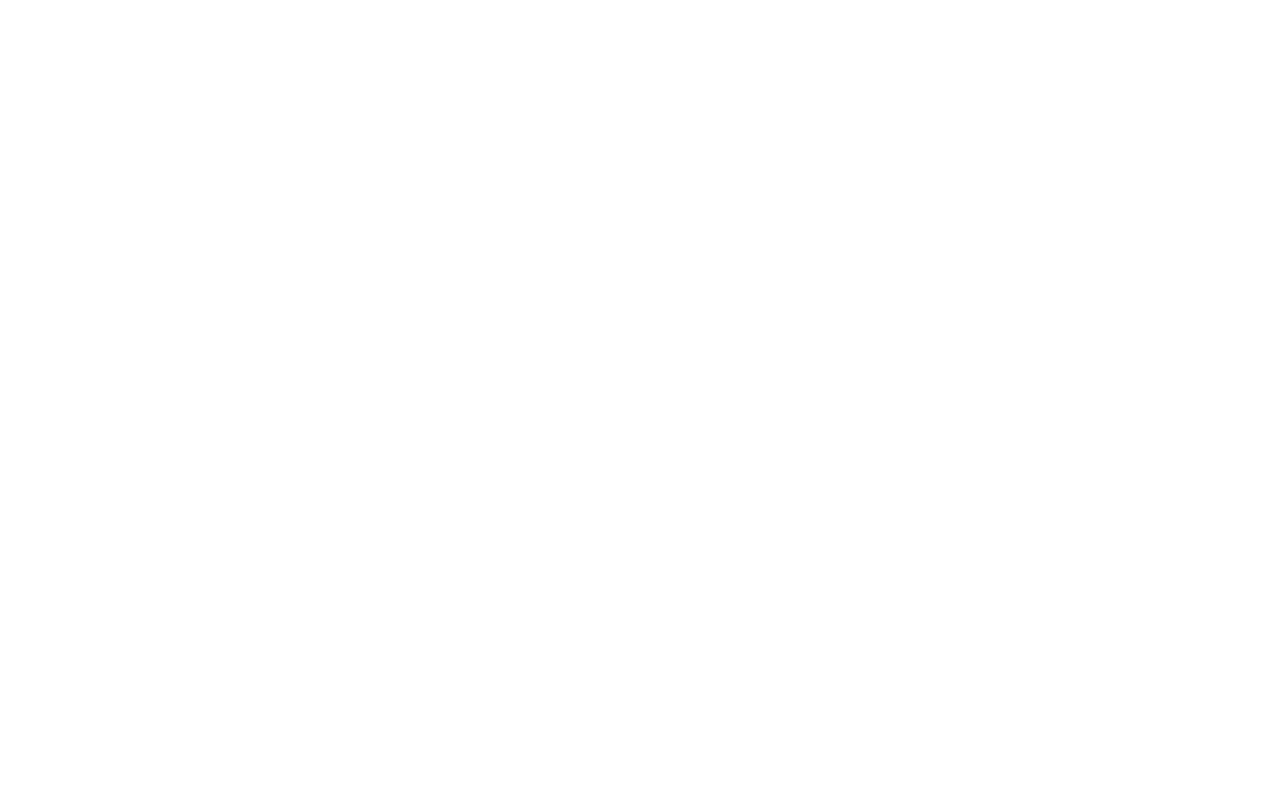
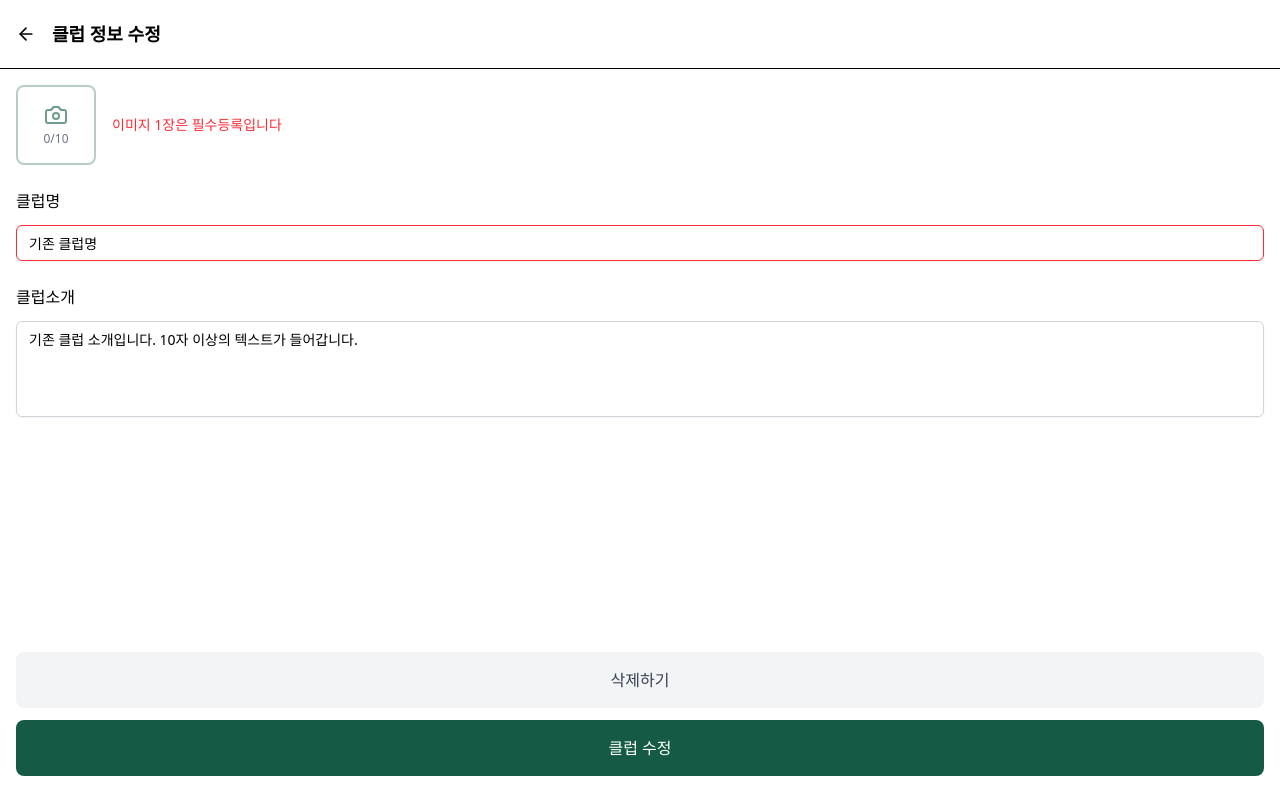
Before and after one commit to orihehe/book-socialing, a React (Vite) app in the folder book-socialing-fe/: page /club/1/edit in a window 1280 px wide. Before the commit this address had no page. Built offline with nearby package versions, Linux system fonts and the light colour scheme.

Commit message:
클럽 수정 페이지 추가

```diff
--- a/book-socialing-fe/src/App.tsx
+++ b/book-socialing-fe/src/App.tsx
@@ -2,6 +2,8 @@
 import { Routes, Route, Navigate } from 'react-router-dom'
 
 import ClubView from './features/club/ClubView'
+import CreateClub from './features/club/pages/CreateClub'
+import EditClub from './features/club/pages/EditClub'
 import CreateNote from './features/note/pages/CreateNote'
 import NoteView from './pages/note'
 
@@ -12,6 +14,8 @@
       <Route path="/note" element={<NoteView />} />
       <Route path="/note/create" element={<CreateNote />} />
       <Route path="/club" element={<ClubView />} />
+      <Route path="/club/create" element={<CreateClub />} />
+      <Route path="/club/:id/edit" element={<EditClub />} />
       {/* <Route path="/about" element={<AboutPage />} /> */}
     </Routes>
   )
--- a/book-socialing-fe/src/components/layout/LNB.tsx
+++ b/book-socialing-fe/src/components/layout/LNB.tsx
@@ -1,4 +1,3 @@
-import React from 'react'
 import { Link, useLocation } from 'react-router-dom'
 
 export interface LNBItem {
--- a/book-socialing-fe/src/features/club/ClubView.tsx
+++ b/book-socialing-fe/src/features/club/ClubView.tsx
@@ -1,4 +1,5 @@
 import { CircleUserRound, Search } from 'lucide-react'
+import { useNavigate } from 'react-router-dom'
 
 import { BottomButton } from '@/components/common/BottomButtonl'
 import LNB from '@/components/layout/LNB'
@@ -77,6 +78,8 @@
 ]
 
 export default function ClubView() {
+  const navigate = useNavigate()
+
   const lnbItems = [
     {
       name: '클럽',
@@ -116,7 +119,7 @@
         ))}
       </div>
 
-      <BottomButton onClick={() => {}} children="클럽 생성하러가기" />
+      <BottomButton onClick={() => navigate('/club/create')} children="클럽 생성하러가기" />
     </>
   )
 }
--- /dev/null
+++ b/book-socialing-fe/src/features/club/components/ClubForm.tsx
@@ -0,0 +1,148 @@
+import { useForm } from '@tanstack/react-form'
+import { Camera, ArrowLeft } from 'lucide-react'
+import { useNavigate } from 'react-router-dom'
+import { z } from 'zod'
+
+import { BottomButton } from '@/components/common/BottomButtonl'
+import { Input } from '@/components/ui/input'
+import { Textarea } from '@/components/ui/textarea'
+import type { CreateClubCommand } from '@/types/club'
+
+const createClubSchema = z.object({
+  name: z.string().min(1, '클럽명을 입력해주세요').max(20, '20자 이하로 입력해주세요'),
+  description: z.string().min(10, '10자 이상 입력해주세요'),
+  images: z.array(z.string()).min(1, '이미지 1장은 필수등록입니다'),
+})
+
+interface ClubFormProps {
+  mode: 'create' | 'edit'
+  initialData?: Partial<CreateClubCommand>
+  onSubmit: (data: CreateClubCommand) => void | Promise<void>
+  onCancel?: () => void
+}
+
+export default function ClubForm({ mode, initialData, onSubmit, onCancel }: ClubFormProps) {
+  const navigate = useNavigate()
+
+  const form = useForm({
+    defaultValues: {
+      name: initialData?.name || '',
+      description: initialData?.description || '',
+      images: initialData?.images || [],
+    },
+    onSubmit: async ({ value }) => {
+      await onSubmit(value)
+    },
+    validators: {
+      onChange: createClubSchema,
+    },
+  })
+
+  const handleImageUpload = () => {
+    // TODO: Implement image upload logic
+    console.log('Image upload clicked')
+  }
+
+  const handleCancel = () => {
+    if (onCancel) {
+      onCancel()
+    } else {
+      navigate(-1)
+    }
+  }
+
+  const getTitle = () => (mode === 'create' ? '클럽 정보 작성' : '클럽 정보 수정')
+  const getButtonText = () => (mode === 'create' ? '클럽 생성' : '클럽 수정')
+
+  return (
+    <div className="min-h-screen bg-white">
+      {/* Header */}
+      <div className="flex items-center p-4 border-b">
+        <button onClick={handleCancel} className="p-2 -ml-2 hover:bg-gray-100 rounded-lg">
+          <ArrowLeft className="w-5 h-5" />
+        </button>
+        <h1 className="ml-2 text-lg font-semibold">{getTitle()}</h1>
+      </div>
+
+      {/* Main Content */}
+      <div className="p-4 space-y-6">
+        {/* Image Upload Section */}
+        <div className="space-y-3">
+          <div className="flex items-center space-x-4">
+            <div
+              onClick={handleImageUpload}
+              className="w-20 h-20 border-2 border-main/30 rounded-lg flex flex-col items-center justify-center cursor-pointer hover:border-main/50 transition-colors"
+            >
+              <Camera className="w-6 h-6 text-main/60" />
+              <span className="text-xs text-gray-500 mt-1">0/10</span>
+            </div>
+            <div className="flex-1">
+              <p className="text-sm text-red-500">이미지 1장은 필수등록입니다</p>
+            </div>
+          </div>
+        </div>
+
+        {/* Club Name Input */}
+        <form.Field
+          name="name"
+          children={field => (
+            <div>
+              <h2 className="text-base font-medium mb-3">클럽명</h2>
+              <Input
+                placeholder="1~20자 특수문자 제외"
+                value={field.state.value}
+                onChange={e => field.handleChange(e.target.value)}
+                className={field.state.meta.errors ? 'border-red-500' : ''}
+              />
+              {field.state.meta.errors && (
+                <p className="text-red-500 text-sm mt-2">{field.state.meta.errors[0]?.message}</p>
+              )}
+            </div>
+          )}
+        />
+
+        {/* Club Description Textarea */}
+        <form.Field
+          name="description"
+          children={field => (
+            <div>
+              <h2 className="text-base font-medium mb-3">클럽소개</h2>
+              <Textarea
+                placeholder="10자 이상 써주세요"
+                value={field.state.value}
+                onChange={e => field.handleChange(e.target.value)}
+                className="min-h-24 resize-none"
+              />
+              {field.state.meta.errors && (
+                <p className="text-red-500 text-sm mt-2">{field.state.meta.errors[0]?.message}</p>
+              )}
+            </div>
+          )}
+        />
+      </div>
+
+      {/* Bottom Buttons */}
+      {mode === 'create' ? (
+        <BottomButton onClick={() => form.handleSubmit()} children={getButtonText()} />
+      ) : (
+        <div className="fixed bottom-6 left-4 right-4 space-y-3">
+          <button
+            onClick={handleCancel}
+            className="w-full bg-gray-100 hover:bg-gray-200 text-gray-700 py-4 text-base font-medium rounded-lg"
+          >
+            삭제하기
+          </button>
+          <button
+            onClick={() => form.handleSubmit()}
+            className="w-full bg-main hover:bg-main/90 text-white py-4 text-base font-medium rounded-lg"
+          >
+            {getButtonText()}
+          </button>
+        </div>
+      )}
+
+      {/* 하단 여백 - 고정 버튼 높이만큼 */}
+      <div className="h-24"></div>
+    </div>
+  )
+}
--- /dev/null
+++ b/book-socialing-fe/src/features/club/pages/CreateClub.tsx
@@ -0,0 +1,17 @@
+import { useNavigate } from 'react-router-dom'
+
+import type { CreateClubCommand } from '@/types/club'
+
+import ClubForm from '../components/ClubForm'
+
+export default function CreateClub() {
+  const navigate = useNavigate()
+
+  const handleSubmit = async (data: CreateClubCommand) => {
+    console.log('Club data:', data)
+    // TODO: Implement club creation logic
+    navigate('/club')
+  }
+
+  return <ClubForm mode="create" onSubmit={handleSubmit} />
+}
--- /dev/null
+++ b/book-socialing-fe/src/features/club/pages/EditClub.tsx
@@ -0,0 +1,37 @@
+import { useNavigate, useParams } from 'react-router-dom'
+
+import type { CreateClubCommand } from '@/types/club'
+
+import ClubForm from '../components/ClubForm'
+
+export default function EditClub() {
+  const navigate = useNavigate()
+  const { id } = useParams<{ id: string }>()
+  console.log(id)
+
+  // TODO: Fetch club data by ID
+  const mockClubData: Partial<CreateClubCommand> = {
+    name: '기존 클럽명',
+    description: '기존 클럽 소개입니다. 10자 이상의 텍스트가 들어갑니다.',
+    images: ['image1.jpg', 'image2.jpg'],
+  }
+
+  const handleSubmit = async (data: CreateClubCommand) => {
+    console.log('Updated club data:', data)
+    // TODO: Implement club update logic
+    navigate('/club')
+  }
+
+  const handleCancel = () => {
+    navigate('/club')
+  }
+
+  return (
+    <ClubForm
+      mode="edit"
+      initialData={mockClubData}
+      onSubmit={handleSubmit}
+      onCancel={handleCancel}
+    />
+  )
+}
```
Also changed, not shown: book-socialing-fe/src/types/club.ts (+8 -3 lines).
